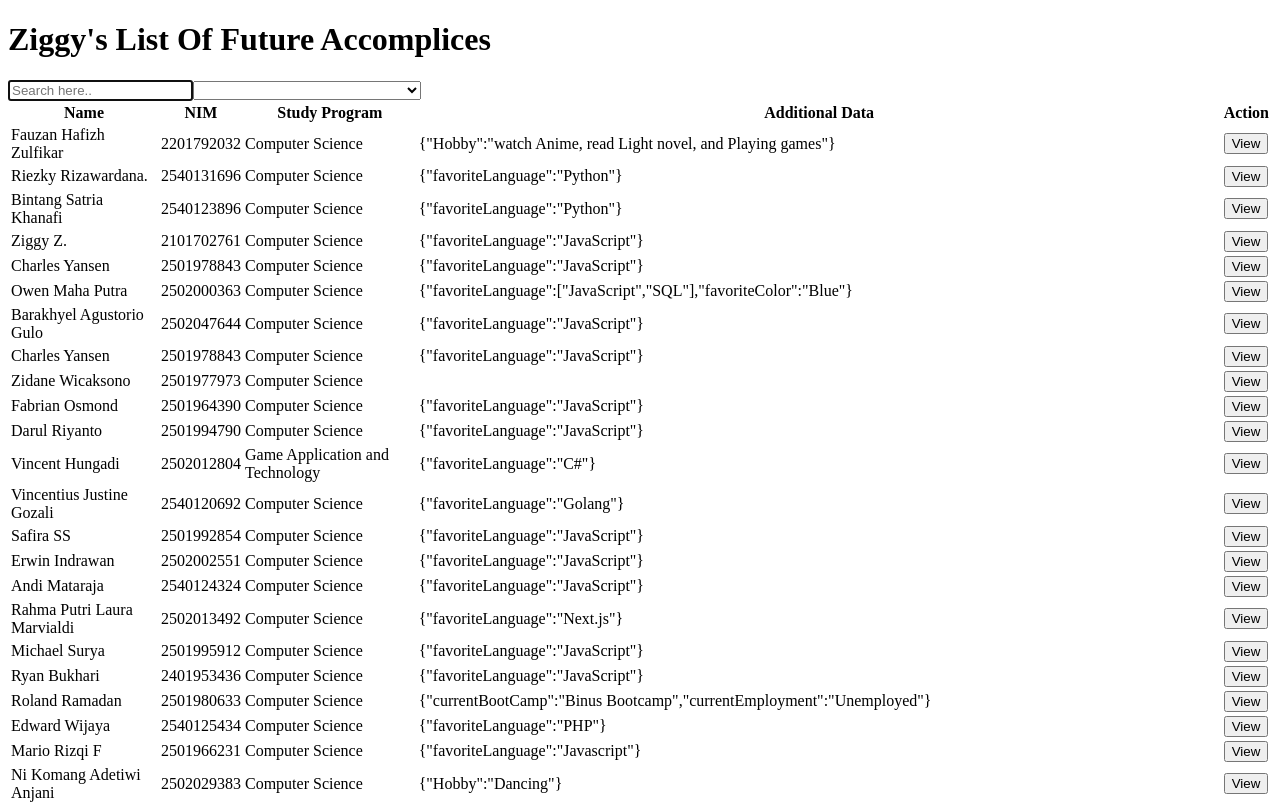
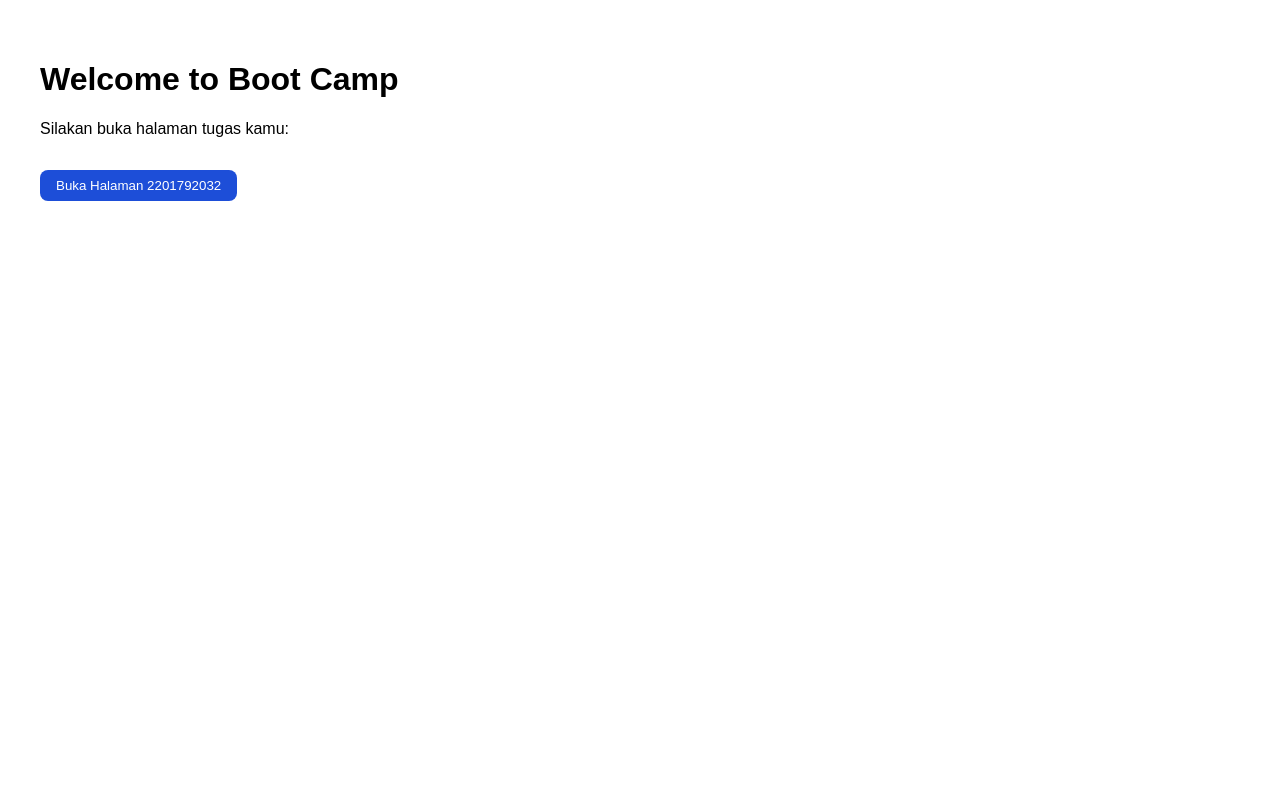
Before and after one commit to zzeordyga/boot-camp, a Next.js app: page / in a window 1280 px wide. Shown: the top 804 px of the page. Built offline with nearby package versions, Linux system fonts and the light colour scheme.

Commit message:
Add Next.js page for Fauzan Hafizh Zulfikar - 2201792032

```diff
--- /dev/null
+++ b/app/2201792032/detail/page.jsx
@@ -0,0 +1,6 @@
+'use client';
+import DetailPage from '@/views/2201792032/detail/page';
+
+export default function DetailWrapper() {
+  return <DetailPage />;
+}
--- /dev/null
+++ b/app/2201792032/page.jsx
@@ -0,0 +1,6 @@
+'use client';
+import MyPage from '@/views/2201792032/page';
+
+export default function PageWrapper() {
+  return <MyPage />;
+}
--- /dev/null
+++ b/app/layout.jsx
@@ -0,0 +1,7 @@
+export default function RootLayout({ children }) {
+  return (
+    <html>
+      <body>{children}</body>
+    </html>
+  );
+}
--- /dev/null
+++ b/app/page.jsx
@@ -0,0 +1,24 @@
+import Link from "next/link";
+
+export default function Home() {
+  return (
+    <div style={{ padding: "2rem", fontFamily: "Arial" }}>
+      <h1>Welcome to Boot Camp</h1>
+      <p>Silakan buka halaman tugas kamu:</p>
+      <Link href="/2201792032">
+        <button
+          style={{
+            marginTop: "1rem",
+            padding: "0.5rem 1rem",
+            backgroundColor: "#1d4ed8",
+            color: "#fff",
+            border: "none",
+            borderRadius: "8px",
+          }}
+        >
+          Buka Halaman 2201792032
+        </button>
+      </Link>
+    </div>
+  );
+}
```
Also changed, not shown: jsconfig.json (added, +8 -0 lines), views/2201792032/detail/page.jsx (added, +30 -0 lines), views/2201792032/layout.jsx (added, +7 -0 lines), views/2201792032/page.jsx (+33 -2 lines), 1 other file (tests, documents, lock files or other folders).
